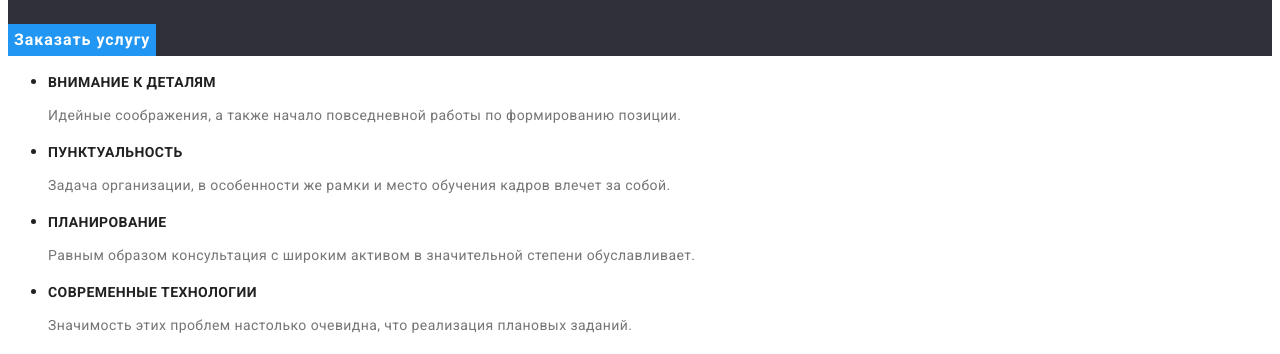
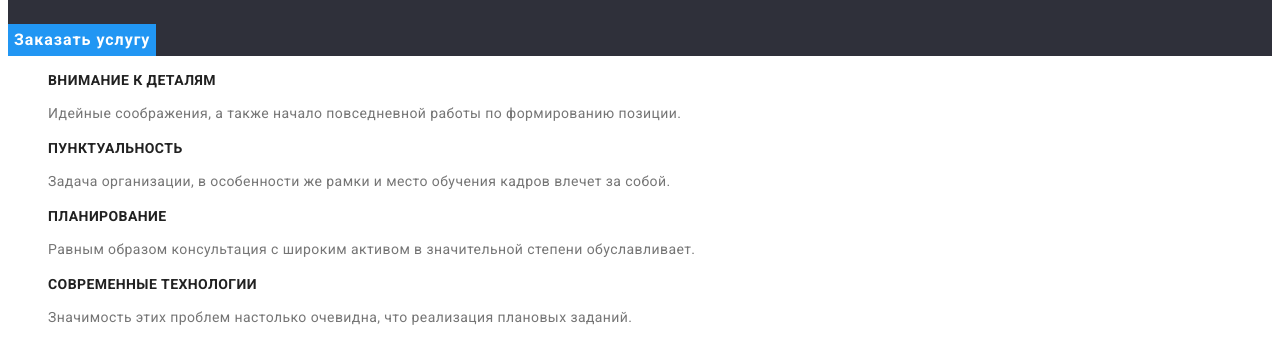
Before and after one commit to Andrey1Mishchenko/goit-markup-hw-02, a plain HTML site: page index.html in a window 1280 px wide. Shown: the part 335-689 px from the top of the page. Drawn offline with Linux system fonts and the light colour scheme.

Commit message:
добавлено list-style: none

```diff
--- a/css/styles.css
+++ b/css/styles.css
@@ -11,11 +11,12 @@
     --filter-button-color: #F5F4FA;
 }
 
-/* * {
+* {
     box-sizing: border-box;
-    margin: 0;
-    padding: 0;
-} */
+    /* margin: 0;
+    padding: 0; */
+    list-style: none;
+}
 
 /* глобальные стили. шрифт Ralewey указан как альтернативный */
 
```
